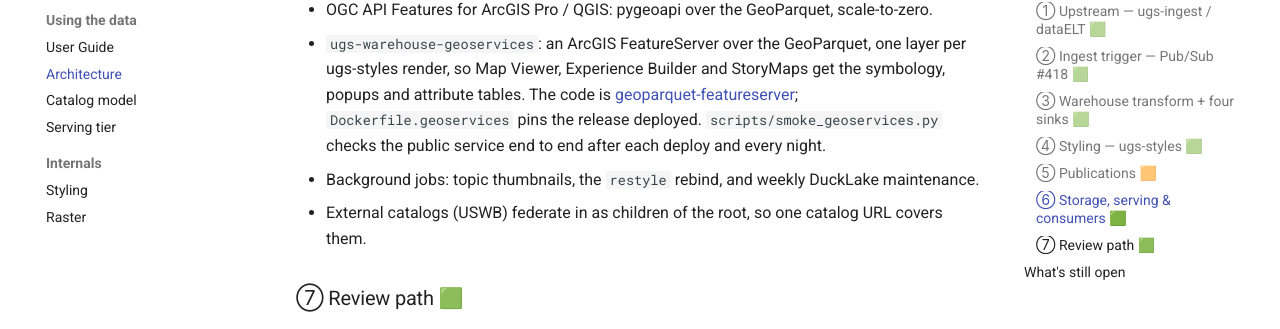
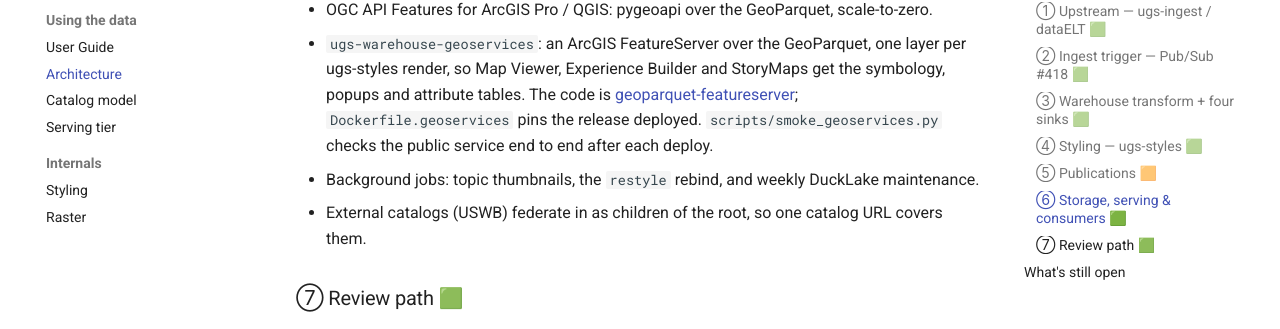
Before and after one commit to UGS-GIO/ugs-warehouse, an MkDocs documentation site: the page built from docs/ARCHITECTURE.md, in a window 1280 px wide and 900 px high, scrolled down 10771 px. Shown: the part 124-453 px from the top of the window. Built offline with MkDocs 1.6.1 and Material for MkDocs 9.7.7, drawn with Linux system fonts in a browser that asks for light colours.

```diff
--- a/docs/ARCHITECTURE.md
+++ b/docs/ARCHITECTURE.md
@@ -441,7 +441,7 @@ which preserves object paths.
   render, so Map Viewer, Experience Builder and StoryMaps get the symbology, popups and attribute
   tables. The code is [geoparquet-featureserver](https://github.com/UGS-GIO/geoparquet-featureserver);
   `Dockerfile.geoservices` pins the release deployed. `scripts/smoke_geoservices.py` checks the
-  public service end to end after each deploy and every night.
+  public service end to end after each deploy.
 - Background jobs: topic thumbnails, the `restyle` rebind, and weekly DuckLake maintenance.
 - External catalogs (USWB) federate in as children of the root, so one catalog URL covers them.
 
```
Also changed, not shown: 1 other file.
